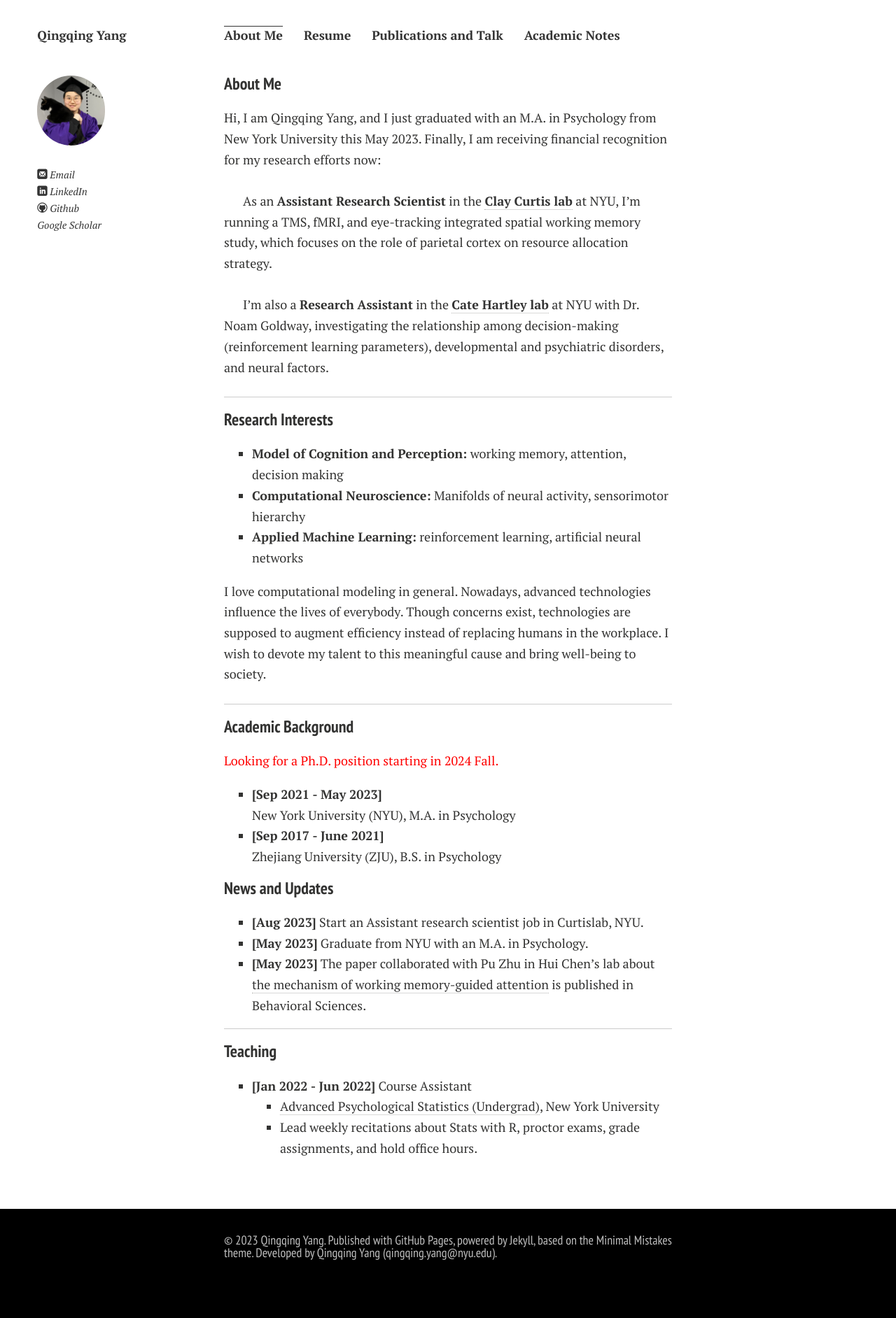
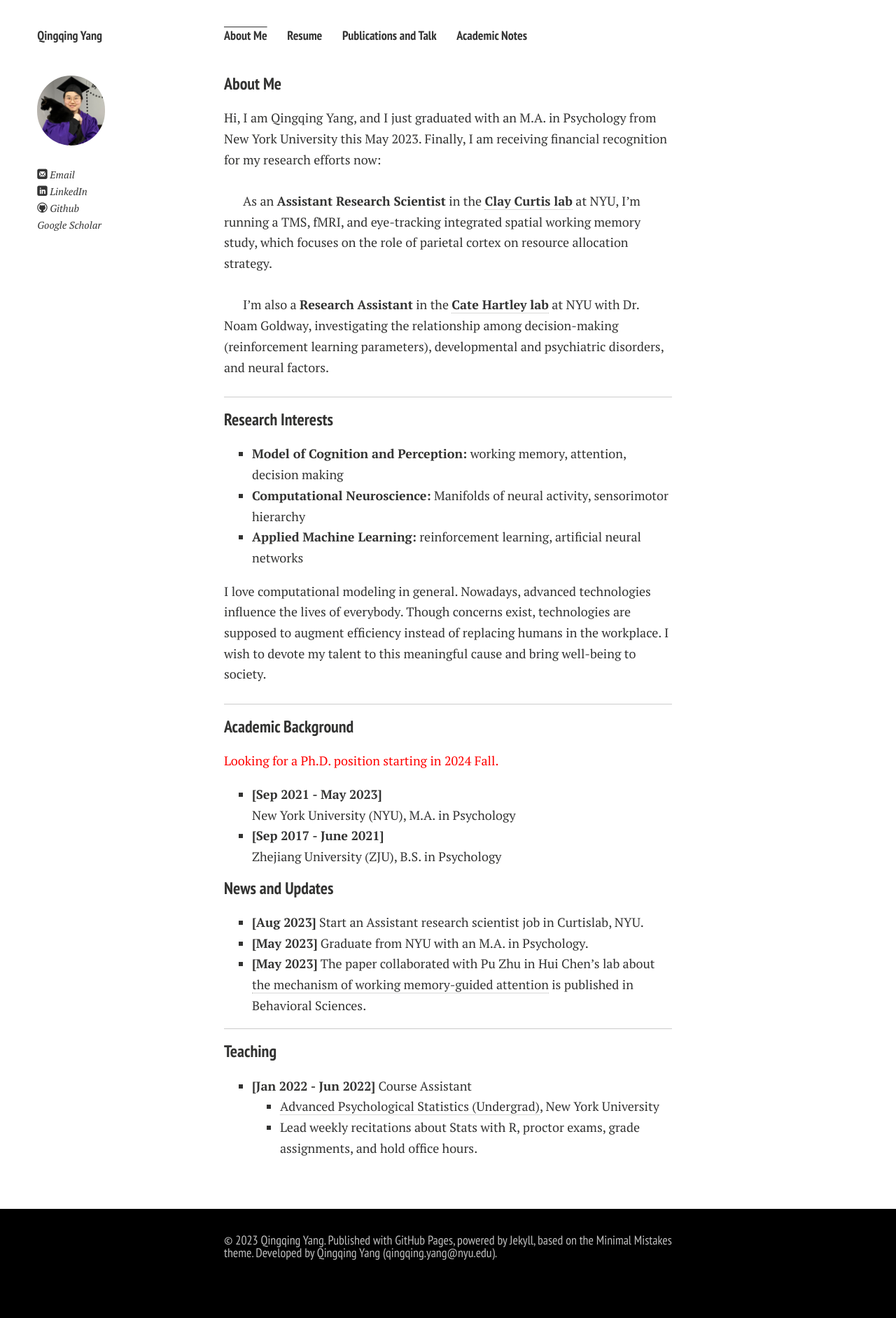
Before and after one commit to Qingqing-Yang-177/Qingqing-Yang-177.github.io, a Jekyll site: the page built from index.md, in a window 1280 px wide. Shown: the whole page at 70% size. Built offline with Jekyll 4.4.1, drawn with Linux system fonts in a browser that asks for light colours; nearby versions of some CDN libraries; comment, search, counter and statistics services are not loaded; a style sheet for code colours, icons or effects is not loaded; our own code applies the rules of GitHub Pages for plain Markdown files.

Commit message:
Update main.css

```diff
--- a/assets/css/main.css
+++ b/assets/css/main.css
@@ -246,7 +246,7 @@ input[type="file"]:focus,input[type="radio"]:focus,input[type="checkbox"]:focus,
 .form-search .radio,.form-search .checkbox,.form-inline .radio{padding-left:0;margin-bottom:0;vertical-align:middle;}
 .form-search .radio input[type="radio"],.form-search .checkbox input[type="checkbox"]{float:left;margin-left:0;margin-right:3px;}
 html{background-color:#ffffff;font-family:'PT Serif',serif;font-color:#333332;font-size:90%;}
-.navigation-wrapper{margin:0 auto;width:100%;padding:2em 0 3em;font-family:'PT Serif',serif,'PT Sans Narrow',sans-serif;font-weight:700;text-transform:none;}
+.navigation-wrapper{margin:0 auto;width:100%;padding:2em 0 3em;font-family:'PT Sans Narrow',sans-serif;font-weight:700;text-transform:none;}
 .site-name{margin:0 auto;width:100%;display:inline;float:left;width:83.33333333333334%;margin-left:8.333333333333334%;margin-right:8.333333333333334%;margin-bottom:1em;}
 .top-navigation{margin:0 auto;width:100%;display:inline;float:left;width:83.33333333333334%;margin-left:8.333333333333334%;margin-right:8.333333333333334%;margin-bottom:1em;}
 .top-navigation ul{list-style:none;margin:0;padding:0;}
```
